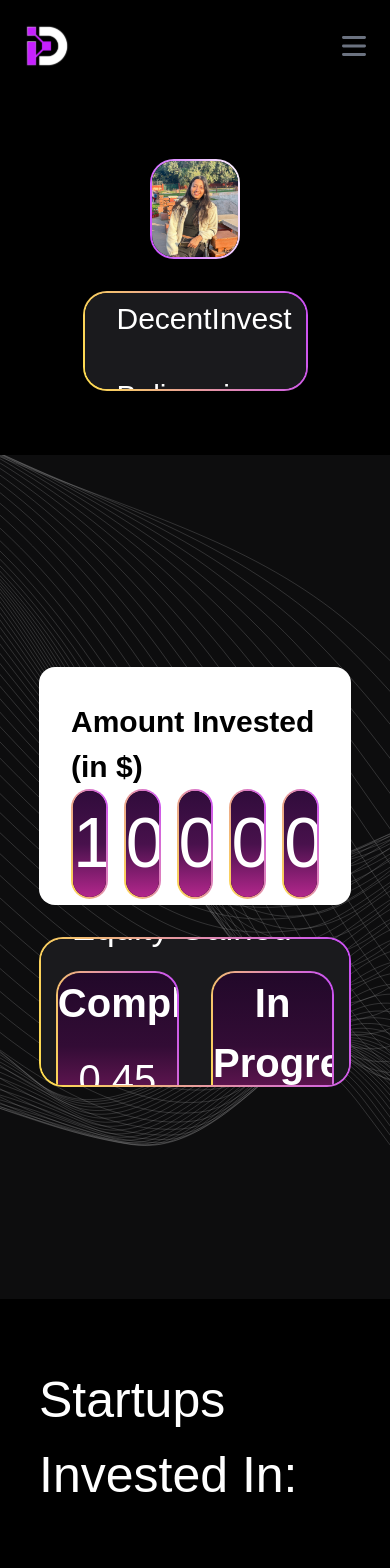
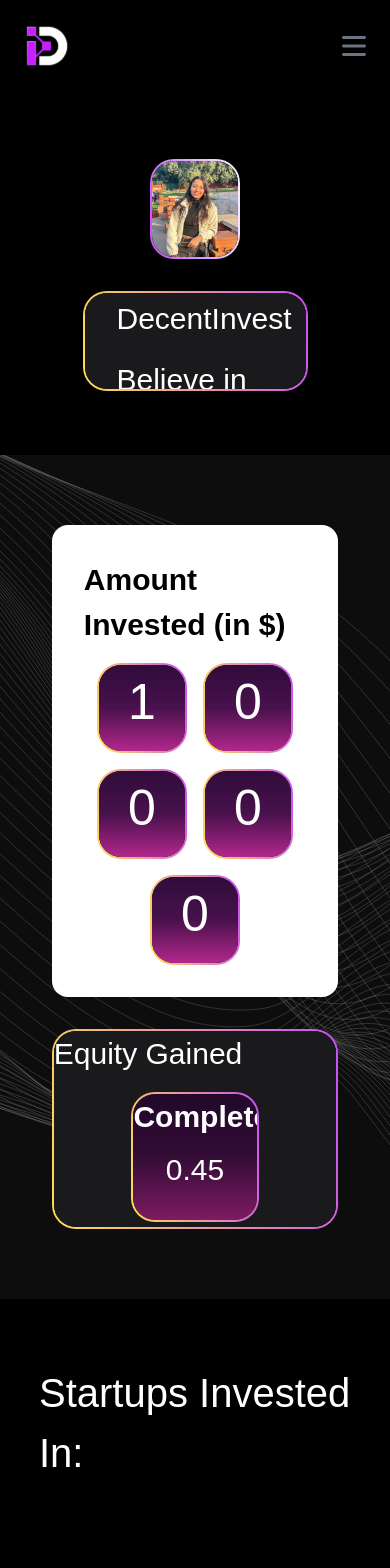
Before and after one commit to KBP09/DecentInvest-Landing, a Next.js app: page /investor/1 in a window 390 px wide. Shown: the top 1568 px of the page. Built offline with nearby package versions, Linux system fonts and the light colour scheme.

Commit message:
Bug fixes done
Signed-off-by: KBP09 <kanakbpandey2023@gmail.com>

```diff
--- a/app/componenets/heroSection.tsx
+++ b/app/componenets/heroSection.tsx
@@ -13,9 +13,9 @@ export default function Home() {
     if (!video) return;
 
     const handleTimeUpdate = () => {
-      if (video.currentTime >= 9) {
+      if (video.currentTime >= 10) {
         video.pause();
-        video.currentTime = 9;
+        video.currentTime = 10;
       }
     };
 
@@ -31,6 +31,7 @@ export default function Home() {
       {/* Background Video */}
       <video
         autoPlay
+        loop
         muted
         playsInline
         className="absolute inset-0 w-full h-full object-cover z-0"
--- a/app/investor/[id]/page.tsx
+++ b/app/investor/[id]/page.tsx
@@ -3,6 +3,7 @@ import Image from "next/image";
 import { GradientCard } from "../../componenets/gradientCard";
 import { ProfileCard } from "../../componenets/profileCard";
 import NftSection from "../../componenets/nftSection";
+
 const investors = [
     {
         id: "1",
@@ -22,7 +23,7 @@ const investors = [
         company: "DecentInvest",
         description: "Innovation drives progress and transforms ideas into reality.",
         image: "/kbp.jpg",
-        amountInvested: [2, 5, 0, 0, 0],
+        amountInvested: [1, 0, 0, 0, 0],
         equity: [
             { title: "Completed", value: "0.60" },
             { title: "In Progress", value: "0.40" },
@@ -46,29 +47,30 @@ export default function InvestorPage({ params }: { params: { id: string } }) {
                             layout="fill"
                             objectFit="cover"
                             className="rounded-lg"
+                            priority
                         />
                     </div>
                 </ProfileCard>
 
                 <GradientCard bgColor="#1A1A1D" className="aspect-[45/20] text-white flex items-center justify-center max-w-full h-[100px] sm:h-[400px]">
-                    <div className="flex flex-col items-left justify-center w-full h-full p-8">
-                        <p className="text-[45px] font-bold top-0 mb-8">{investor.name}</p>
-                        <p className="text-[30px] mb-8">Company: {investor.company}</p>
+                    <div className="flex flex-col justify-center w-full h-full p-8">
+                        <p className="text-[45px] font-bold mb-4">{investor.name}</p>
+                        <p className="text-[30px] mb-4">Company: {investor.company}</p>
                         <p className="text-[30px]">{investor.description}</p>
                     </div>
                 </GradientCard>
             </div>
 
             <div className="w-full min-h-screen mt-8 bg-[url('/Vector.svg')] bg-cover bg-center flex items-center justify-center relative">
-                <div className="absolute inset-0 bg-[#1A1A1D] bg-opacity-50 flex flex-col items-center justify-center gap-8">
+                <div className="absolute inset-0 bg-[#1A1A1D] bg-opacity-50 flex flex-col items-center justify-center gap-8 px-4">
 
-                    <div className="bg-white p-8 text-[30px] h-[238px] w-[80%] rounded-2xl">
-                        <p className='text-black font-bold'>Amount Invested (in $)</p>
-                        <div className="w-full h-full flex gap-4">
+                    <div className="bg-white p-8 text-[30px] w-[80%] rounded-2xl">
+                        <p className='text-black font-bold mb-4'>Amount Invested (in $)</p>
+                        <div className="flex flex-wrap gap-4 justify-center">
                             {investor.amountInvested.map((num, i) => (
                                 <GradientCard key={i} bgColor="linear-gradient(180deg, #300C3B 0%, #48114C 50%, #B3278C 100%)"
-                                    className="text-white flex items-center justify-center w-[110px] h-[110px]">
-                                    <h1 className="text-[70px] text-center">{num}</h1>
+                                    className="text-white flex items-center justify-center w-[90px] h-[90px] sm:w-[110px] sm:h-[110px]">
+                                    <h1 className="text-[50px] sm:text-[70px] text-center">{num}</h1>
                                 </GradientCard>
                             ))}
                         </div>
@@ -76,19 +78,17 @@ export default function InvestorPage({ params }: { params: { id: string } }) {
 
                     <div className="flex justify-center w-full">
                         <div className="w-[80%] flex flex-col items-center">
-                            <GradientCard bgColor="#1A1A1D" className="w-full text-white flex flex-col items-center justify-center h-[150px] sm:h-[300px]">
-                                <div className='w-full h-full flex flex-col items-center justify-center'>
-                                    <h2 className="text-white w-[80%] text-[35px]">Equity Gained</h2>
-                                    <div className="flex gap-8 justify-center w-full mt-4">
-                                        {investor.equity.map((item, i) => (
-                                            <GradientCard key={i}
-                                                bgColor="linear-gradient(180deg, rgba(48, 12, 59, 0.7) 0%, rgba(72, 17, 76, 0.7) 50%, rgba(179, 39, 140, 0.7) 100%)"
-                                                className="text-white flex flex-col items-center justify-center w-[40%] h-[150px]">
-                                                <h1 className="text-[40px] text-center font-bold">{item.title}</h1>
-                                                <p className="text-[40px] text-center mt-4">{item.value}</p>
-                                            </GradientCard>
-                                        ))}
-                                    </div>
+                            <GradientCard bgColor="#1A1A1D" className="w-full text-white flex flex-col items-center justify-center h-[200px] sm:h-[300px]">
+                                <h2 className="text-white w-[80%] text-[30px] sm:text-[35px] mb-4">Equity Gained</h2>
+                                <div className="flex flex-wrap gap-8 justify-center w-full">
+                                    {investor.equity.map((item, i) => (
+                                        <GradientCard key={i}
+                                            bgColor="linear-gradient(180deg, rgba(48, 12, 59, 0.7) 0%, rgba(72, 17, 76, 0.7) 50%, rgba(179, 39, 140, 0.7) 100%)"
+                                            className="text-white flex flex-col items-center justify-center w-[45%] sm:w-[40%] h-[130px] sm:h-[150px]">
+                                            <h1 className="text-[30px] sm:text-[40px] text-center font-bold">{item.title}</h1>
+                                            <p className="text-[30px] sm:text-[40px] text-center mt-2">{item.value}</p>
+                                        </GradientCard>
+                                    ))}
                                 </div>
                             </GradientCard>
                         </div>
@@ -97,7 +97,7 @@ export default function InvestorPage({ params }: { params: { id: string } }) {
             </div>
 
             <div className="w-full flex flex-col items-center justify-start mt-16">
-                <h1 className='text-white text-[50px] w-[80%]'>Startups Invested In:</h1>
+                <h1 className='text-white text-[40px] sm:text-[50px] w-[80%] mb-4'>Startups Invested In:</h1>
                 <NftSection background='black' />
             </div>
         </div>
```
